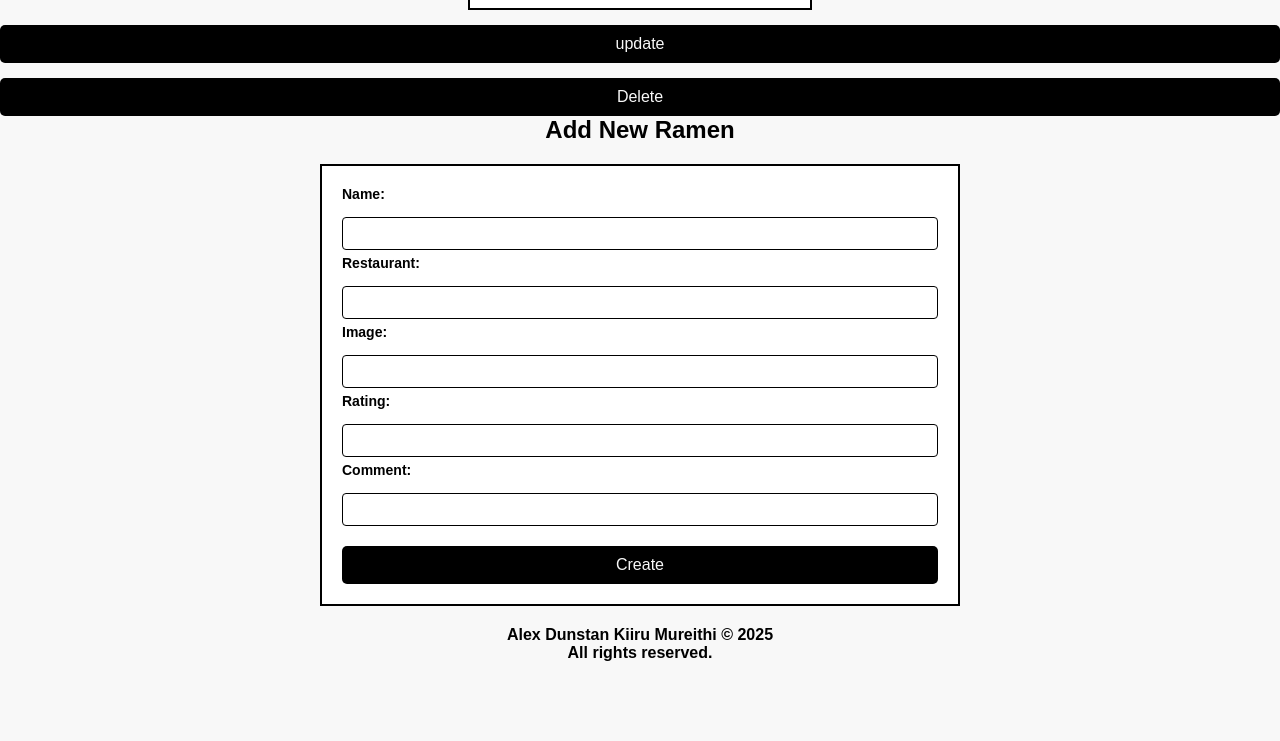
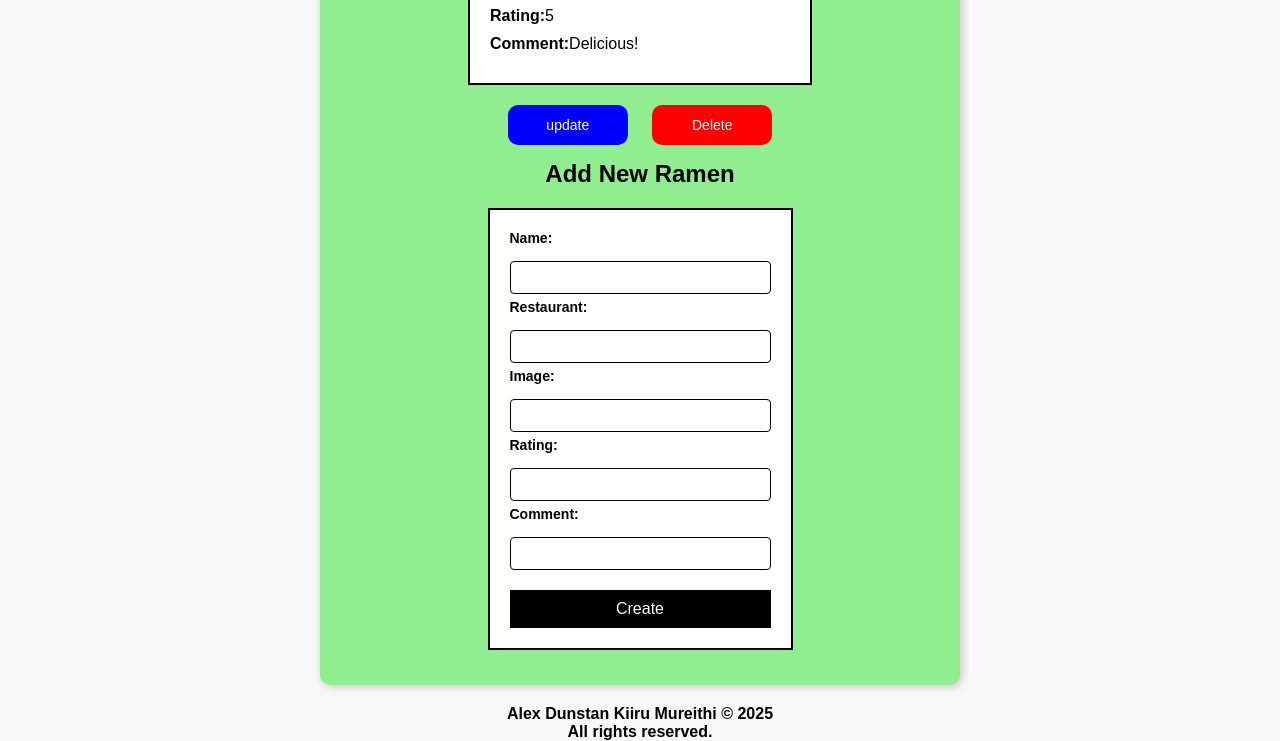
Before and after one commit to Dunstankiiru/ramen-rating-app, a plain HTML site: page index.html in a window 1280 px wide. Shown: the part 734-1475 px from the top of the page. Before the commit the page ends 1396 px from the top, so only its background shows below. Drawn offline with Linux system fonts and the light colour scheme.

Commit message:
Styles the site

```diff
--- a/index.html
+++ b/index.html
@@ -13,7 +13,9 @@
     </header>
     <h1>Ramen Rater</h1>
 
-    <div id="ramen-menu" class="menu-container"> </div>
+    <div class=" content-wrapper">
+        <div class="wrapper">
+            <div id="ramen-menu" class="menu-container"></div>
 
              <div id="ramen-detail">
                 <img id="ramen-image" src="" alt="Ramen">
@@ -25,8 +27,8 @@
 
     <!--Delete and Update Buttons-->
             <div id = "action-buttons" style="display: none;">
-            <button id="Update-btn">update</button>
-            <button id="Delete-btn">Delete</button>
+                <button id="update-ramen">update</button>
+                <button id="delete-ramen">Delete</button>
             </div>
 
             <h2>Add New Ramen</h2>
@@ -49,7 +51,8 @@
 
                 <button type="submit">Create</button>
             </form>
-
+        </div>
+    </div>
 
     <script src="index.js"></script>
 
--- a/index.js
+++ b/index.js
@@ -48,7 +48,9 @@ function handleClick(ramen) {
     document.getElementById("action-buttons").style.display = "block";
 }
 
+document.getElementById("action-buttons").style.display = "none";
 
+document.getElementById("action-buttons").style.display = "none";
 //Function to handle form submission
 
 function addSubmitListener() {
@@ -84,6 +86,56 @@ function addSubmitListener() {
     });
 }
 
+//update function
+function addupdateListener() {
+    const ratingInput = document.getElementById("ramen-rating");
+    const commentInput = document.getElementById("ramen-comment");
+
+    ratingInput.addEventListener("input", () => {
+        if (selectedRamen) {
+            selectedRamen.rating = ratingInput.value;
+        }
+    });
+
+    commentInput.addEventListener("input", () => {
+        if (selectedRamen) {
+            selectedRamen.rating = ratingInput.value;
+        }
+    });
+
+    commentInput.addEventListener("input", () => {
+        if (selectedRamen) {
+            selectedRamen.comment = commentInput.value;
+        }
+    });
+}
+
+// delete function
+
+function addDeleteListener() {
+    const deleteButton = document.getElementById("delete-ramen");
+
+    deleteButton.addEventListener("click", () => {
+        if (selectedRamen) {
+            const index = ramens.findIndex((r) => r.id === selectedRamen.id);
+            if (index !== -1) {
+                ramens.splice(index, 1); //removes ramen from array
+            }
+
+            const ramenMenu = document.getElementById("ramen-menu");
+            ramenMenu.innerHTML = "";
+            displayRamens(); //removes image from menu and reloads the remaining images
+
+            //resets details
+            document.getElementById("ramen-image").src = "";
+            document.getElementById("ramen-name").textContent = "";
+            document.getElementById("ramen-restaurant").textContent = "";
+            document.getElementById("ramen-rating").value = "";
+            document.getElementById("ramen-comment").textContent = "";
+        }
+    });
+}
+
 
 
 
@@ -92,4 +144,6 @@ function addSubmitListener() {
 function main() {
     displayRamens();
     addSubmitListener();
+    addupdateListener();
+    addDeleteListener();
 }
--- a/style.css
+++ b/style.css
@@ -20,21 +20,41 @@ header {
     justify-content: space-between;
     width: 100%;
     color: green;
+    text-align: center;
+    padding: 10px;
 }
 .logo {
-    font-size: 30px;
-    font-weight: 200;
+    font-size: 28px;
+    font-weight: bold;
+    color: white;
     letter-spacing: 1px;
-    background-color: grey;
+    background:#2E8B57 ;
+    padding: 10px 20px;
+    border-radius: 10px;
+    display: inline-block;
     margin-top: 15px;
     margin-bottom: 20px;
-
+    margin-left: 15px;
+    box-shadow: 2px 2px 5px rgba(0, 0, 0, 0.2);
 }
 h1{
     background-color: #000000;
     color: white;
     padding: 15px 0;
     font-size: 25px;
+}
+.content-wrapper {
+    background-color: lightgreen;
+    padding: 15px;
+    margin: 20px auto;
+    width: 50%;
+    border-radius: 10px;
+    box-shadow: 2px 2px 10px rgba(0, 0, 0, 0.2);
+}
+.wrapper {
+    display: flex;
+    flex-direction: column;
+    align-items: center;
 }
 
 .menu-container {
@@ -43,10 +63,10 @@ h1{
     gap: 10px;
     padding: 15px;
     overflow-x: auto;
-    background-color: #f8f8f8;
-    border-bottom: 2px solid black;
+    background-color: lightgreen;
+    border: 2px solid gray;
+
 }
-
 .menu-container img {
     width: 80px;
     height: 80px;
@@ -85,29 +105,74 @@ h1{
    border-radius: 4px;
    font-size: 14px;
 }
-
-button{
-    padding: 10px;
-    margin-top: 15px;
-    background-color: black;
-    color: #f8f8f8;
+#update-ramen, #delete-ramen{
+    padding: 12px 30px;
+    font-size: 14px;
+    width: 120px;
+    border-radius: 10px;
     border: none;
     cursor: pointer;
-    font-size: 16px;
+    text-align: center;
+    margin-top: 20px;
+    gap: 30px;
+    margin-bottom: 15px;
+}
+#update-ramen, #delete-ramen, form button{
+   position: relative;
+   overflow: hidden;
+   transition: transform 0.3s ease-in-out, color 0.3s ease-in-out;
+   z-index: 1;
+}
+#update-ramen::before, #delete-ramen::before,form button::before {
+    content: "";
+    position: absolute;
+    top: 0;
+    left: -100%;
     width: 100%;
-    border-radius: 5px;
-}
-button:hover{
-    background-color: blue;
+    height: 100%;
+    transition: left 0.5s ease-in-out;
+    z-index: -1;
 }
 
-#delete-ramen{
+#update-ramen {
+    background-color: blue;
+    color: white;
+    margin-right: 20px;
+}
+
+#update-ramen::before {
+    background: lightblue;
+}
+
+#update-ramen:hover::before {
+    left: 0;
+}
+
+#update-ramen:hover {
+    transform: scale(1.05);
+    color: #000000;
+    font-weight: bold;
+}
+
+#delete-ramen {
     background-color: red;
     color: white;
-    margin-top: 10px;
 }
+
+#delete-ramen::before {
+    background: lightcoral;
+}
+
+#delete-ramen:hover::before {
+    left: 0;
+    color: #000000;
+    font-weight: bold;
+}
+
 #delete-ramen:hover {
-    background-color: lightcoral;
+    transform: scale(1.05);
+    color: #000000;
+    font-weight: bold;
 }
 form{
     background-color: white;
@@ -147,28 +212,16 @@ form button{
     font-size: 16px;
 }
 
-form button:hover {
-    background-color: burlywood;
-    color: #f8f8f8;
+form button::before {
+    background: burlywood;
 }
 
-/* keyframes */
-@keyframes morph {
+form button:hover::before {
+    left: 0;
+}
 
-    0%,
-    100% {
-        border-radius: 40% 60% 70% 30% / 40% 40% 60% 50%;
-    }
-
-    30% {
-        border-radius: 70% 30% 50% 60% / 30% 30% 70% 70%;
-    }
-
-    60% {
-        border-radius: 100% 60% 60% 100% / 100% 100% 60% 60%;
-    }
-
-    80% {
-        border-radius: 69% 31% 66% 34% / 21% 30% 70% 79%;
-    }
+form button:hover {
+    transform: scale(1.05);
+    color: #000000;
+    font-weight: bold;
 }
```
Also changed, not shown: removed.js (deleted, +0 -51 lines). Lines whose indentation alone changed are shown as unchanged.
